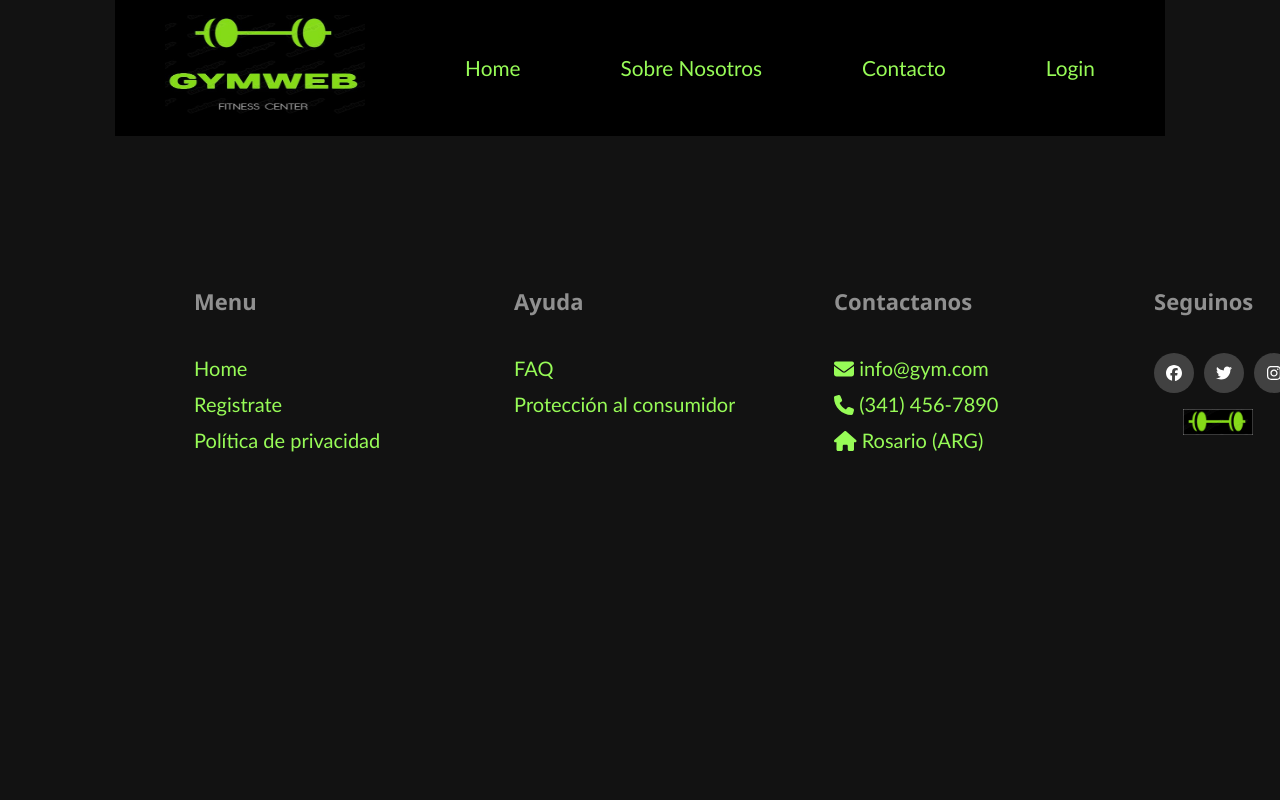
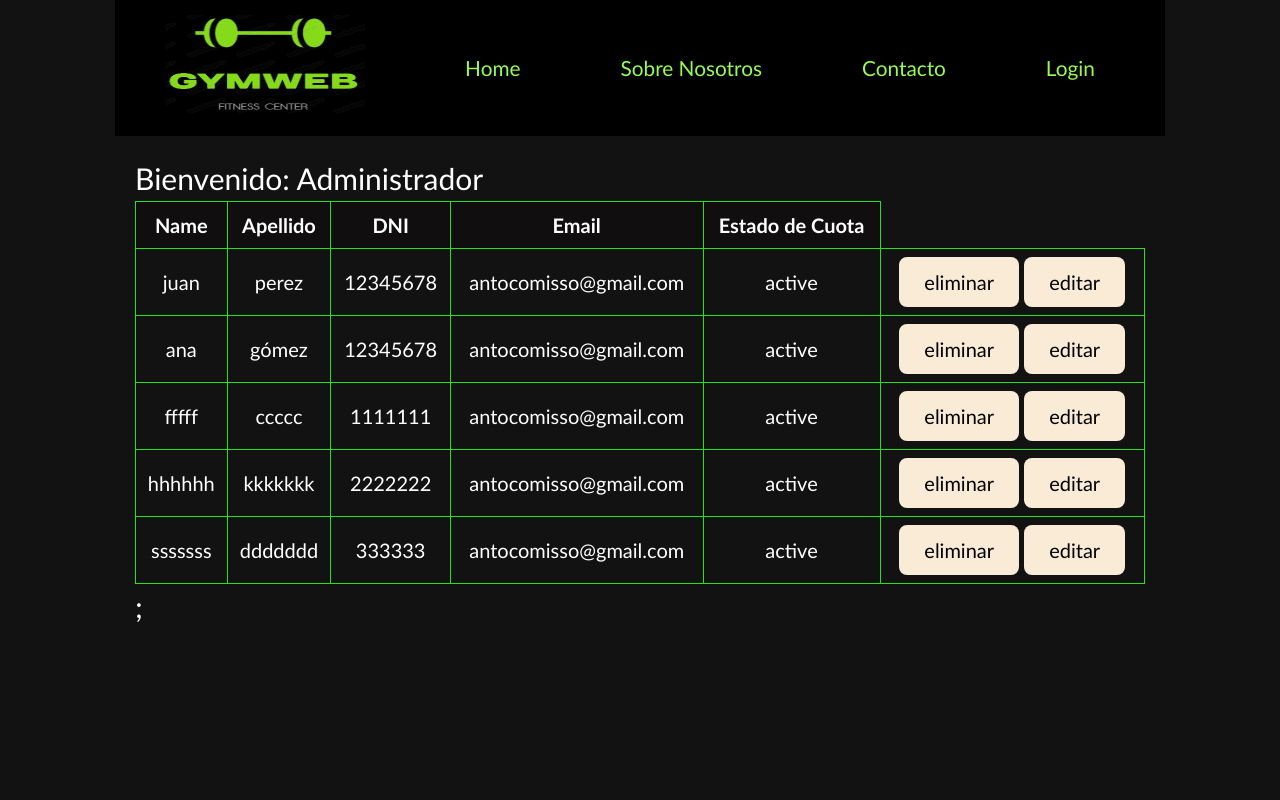
Before and after one commit to labmiracle/team-red, a React (Vite) app in the folder gymWeb/: page /admin in a window 1280 px wide. Shown: the top 800 px of the page. Built offline with nearby package versions, Linux system fonts and the light colour scheme.

Commit message:
UN8C5L4h table and css, with mock users and idle buttons for delelte and edit

```diff
--- a/gymWeb/src/App.tsx
+++ b/gymWeb/src/App.tsx
@@ -5,6 +5,7 @@ import Login from './components/Login/Login';
 import Contacto from './components/Contacto/Contacto';
 import Register from './components/Register/Register';
 import Footer from './components/Footer/Footer';
+import Admin from './components/Admin/Admin';
 
 function App() {
     return (
@@ -16,6 +17,7 @@ function App() {
                     <Route path='/login' element={<Login />} />
                     <Route path='/contacto' element={<Contacto />} />
                     <Route path='/register' element={<Register />} />
+                    <Route path='/admin' element={<Admin />} />
                 </Routes>
                 <Footer />
             </BrowserRouter>
--- a/gymWeb/src/components/Admin/Admin.module.css
+++ b/gymWeb/src/components/Admin/Admin.module.css
@@ -0,0 +1,6 @@
+.admin {
+    font-size: 30px;
+    color: white;
+    padding: 20px;
+
+}
--- a/gymWeb/src/components/Admin/Admin.tsx
+++ b/gymWeb/src/components/Admin/Admin.tsx
@@ -0,0 +1,55 @@
+import TableAdmin from '../TableAdmin/TableAdmin';
+import styles from '../Admin/Admin.module.css';
+const users = [
+    {
+        id: 0,
+        name: 'juan',
+        lastname: 'perez',
+        dni: 12345678,
+        email: 'antocomisso@gmail.com',
+        status: 'active',
+    },
+    {
+        id: 1,
+        name: 'ana',
+        lastname: 'gómez',
+        dni: 12345678,
+        email: 'antocomisso@gmail.com',
+        status: 'active',
+    },
+    {
+        id: 2,
+        name: 'fffff',
+        lastname: 'ccccc',
+        dni: 1111111,
+        email: 'antocomisso@gmail.com',
+        status: 'active',
+    },
+    {
+        id: 3,
+        name: 'hhhhhh',
+        lastname: 'kkkkkkk',
+        dni: 2222222,
+        email: 'antocomisso@gmail.com',
+        status: 'active',
+    },
+    {
+        id: 4,
+        name: 'sssssss',
+        lastname: 'ddddddd',
+        dni: 333333,
+        email: 'antocomisso@gmail.com',
+        status: 'active',
+    },
+];
+
+const Admin: React.FC = () => {
+    return (
+        <div className={styles.admin}>
+            Bienvenido: Administrador
+            <TableAdmin users={users} />;
+        </div>
+    );
+};
+
+export default Admin;
--- a/gymWeb/src/components/TableAdmin/TableAdmin.module.css
+++ b/gymWeb/src/components/TableAdmin/TableAdmin.module.css
@@ -0,0 +1,33 @@
+.usertable {
+    width: 100%;
+    border-collapse: collapse;
+    color: white;
+    font-size: 20px;
+    text-align: center;
+}
+
+.usertable th,
+.usertable td {
+    border: 1px solid #24e31a;
+    padding: 8px;
+}
+
+.usertable th {
+    background-color: #100e0e;
+}
+
+
+
+.usertable tr:hover {
+    background-color: rgb(93, 103, 102);
+    color: black
+}
+
+.button {
+    background-color: antiquewhite;
+}
+
+.button:hover {
+    background-color: #24e31a;
+
+}
--- a/gymWeb/src/components/TableAdmin/TableAdmin.tsx
+++ b/gymWeb/src/components/TableAdmin/TableAdmin.tsx
@@ -1,5 +1,5 @@
 import React from 'react';
-import './TableAdmin.module.css';
+import styles from './TableAdmin.module.css';
 
 interface User {
     id: number;
@@ -16,7 +16,7 @@ interface TableProps {
 
 const TableAdmin: React.FC<TableProps> = ({ users }) => {
     return (
-        <table className='user-table'>
+        <table className={styles.usertable}>
             <thead>
                 <tr>
                     <th>Name</th>
@@ -30,10 +30,16 @@ const TableAdmin: React.FC<TableProps> = ({ users }) => {
             <tbody>
                 {users.map(user => (
                     <tr key={user.id}>
-                        <td>{user.id}</td>
                         <td>{user.name}</td>
+                        <td>{user.lastname}</td>
+                        <td>{user.dni}</td>
                         <td>{user.email}</td>
+                        <td>{user.status}</td>
                         {/* Add more table cells based on the user object properties */}
+                        <td>
+                            <button className={styles.button}>eliminar</button>{' '}
+                            <button className={styles.button}>editar</button>
+                        </td>
                     </tr>
                 ))}
             </tbody>
```
